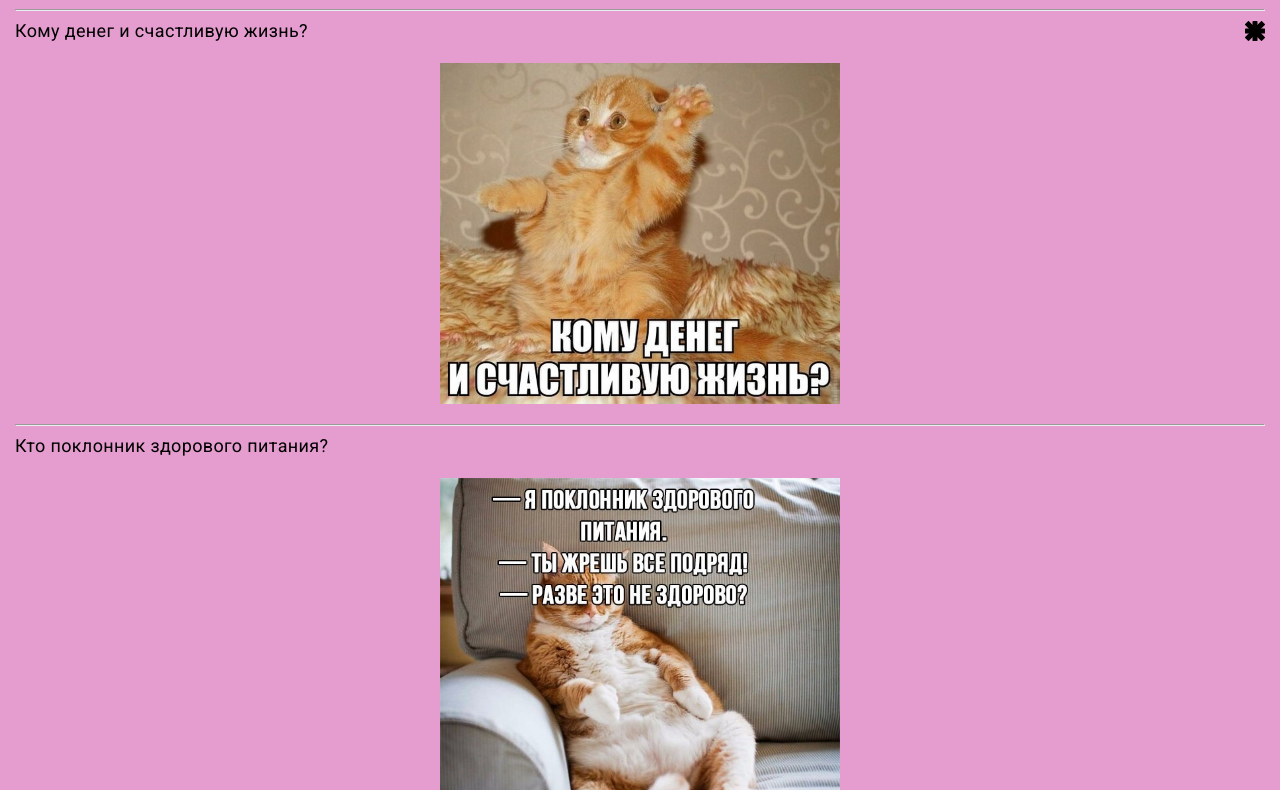
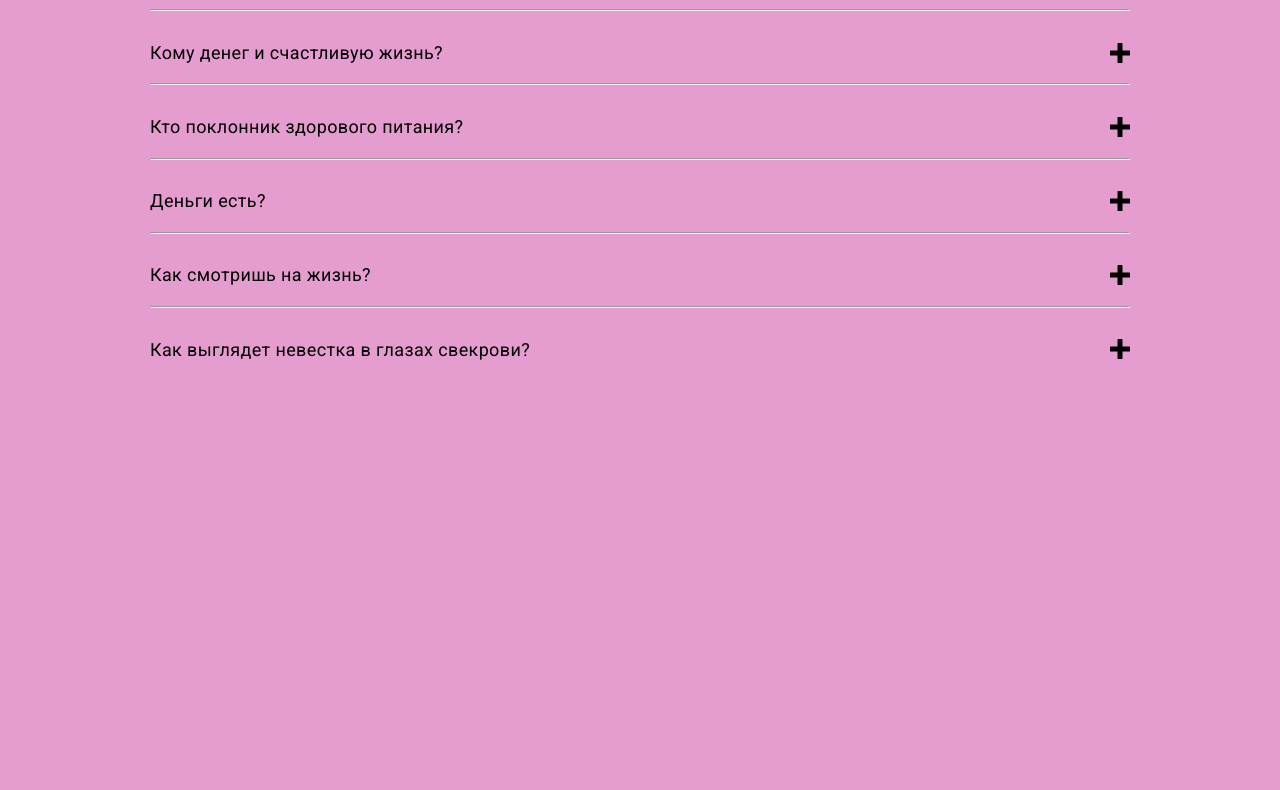
Before and after one commit to Elena040683/cssBayan, a plain HTML site: page cssBayan/index.html in a window 1280 px wide. Shown: the part 98-888 px from the top of the page. After the commit the page ends 800 px from the top, so only its background shows below. Drawn offline with nearby package versions, Linux system fonts and the light colour scheme.

Commit message:
feat: add checkbox  (Sun, Mar 12, 2023 22:50:15 PM)

```diff
--- a/cssBayan/css/style.css
+++ b/cssBayan/css/style.css
@@ -33,7 +33,7 @@
 .container {
   max-width: 100%;
   margin: 40px auto;
-  padding: 0 15px;
+  padding: 0 150px;
 }
 
 h1 {
@@ -45,14 +45,12 @@
   display: flex;
   justify-content: space-between;
   align-items: center;
-
   color: #000;
   cursor: pointer;
 }
 
 .input {
   appearance: none;
-
 }
 
 .mem {
@@ -63,4 +61,27 @@
   width: 25rem;
   height: 100%;
   margin: 0 auto;
+  display: none;
 }
+
+.icon-close {
+  display: none;
+}
+
+.input:hover ~ .mem-thumb,
+.input:hover  + label svg .icon-close {
+  display: block;
+}
+
+.input:hover  + label svg .icon-open {
+  display: none;
+}
+
+.input:checked ~ .mem-thumb,
+.input:checked + label svg .icon-close {
+  display: block;
+}
+
+.input:checked + label svg .icon-open {
+  display: none;
+}
--- a/cssBayan/index.html
+++ b/cssBayan/index.html
@@ -22,13 +22,13 @@
     <h1>CSS Bayan</h1>
     <hr/>
     <div class="mem">
+      <input class="input" type="checkbox" id="cat">
       <label class="title" for="cat">Кому денег и счастливую жизнь?
         <svg width="20" height="20">
           <use href="./svg/symbol-defs.svg#icon-plus" class="icon-open"></use>
           <use href="./svg/symbol-defs.svg#icon-cross" class="icon-close"></use>
         </svg>
       </label>
-      <input class="input" type="radio" id="cat">
       <div class="mem-thumb">
         <img src="./img/cat.jpg" alt="cat">
       </div>
@@ -36,32 +36,52 @@
     <hr/>
 
     <div class="mem">
-      <label class="title" for="fatCat">Кто поклонник здорового питания?</label>
-      <input class="input" type="radio" id="fatCat">
+      <input class="input" type="checkbox" id="fatCat">
+      <label class="title" for="fatCat">Кто поклонник здорового питания?
+        <svg width="20" height="20">
+          <use href="./svg/symbol-defs.svg#icon-plus" class="icon-open"></use>
+          <use href="./svg/symbol-defs.svg#icon-cross" class="icon-close"></use>
+        </svg>
+      </label>
       <div class="mem-thumb">
         <img src="./img/fatCat.jpg" alt="fatCat">
       </div>
     </div>
     <hr/>
     <div class="mem">
-      <label class="title" for="noMoney">Деньги есть?</label>
-      <input class="input" type="radio" id="noMoney">
+      <input class="input" type="checkbox" id="noMoney">
+      <label class="title" for="noMoney">Деньги есть?
+        <svg width="20" height="20">
+          <use href="./svg/symbol-defs.svg#icon-plus" class="icon-open"></use>
+          <use href="./svg/symbol-defs.svg#icon-cross" class="icon-close"></use>
+        </svg>
+      </label>
       <div class="mem-thumb">
         <img src="./img/noMoney.jpg" alt="noMoney">
       </div>
     </div>
     <hr/>
     <div class="mem">
-      <label class="title" for="viewOfLife">Как смотришь на жизнь?</label>
-      <input class="input" type="radio" id="viewOfLife">
+      <input class="input" type="checkbox" id="viewOfLife">
+      <label class="title" for="viewOfLife">Как смотришь на жизнь?
+        <svg width="20" height="20">
+          <use href="./svg/symbol-defs.svg#icon-plus" class="icon-open"></use>
+          <use href="./svg/symbol-defs.svg#icon-cross" class="icon-close"></use>
+        </svg>
+      </label>
       <div class="mem-thumb">
         <img src="./img/viewOfLife.jpg" alt="viewOfLife">
       </div>
     </div>
     <hr/>
     <div class="mem">
-      <label class="title" for="wife">Как выглядет невестка в глазах свекрови?</label>
-      <input class="input" type="radio" id="wife">
+      <input class="input" type="checkbox" id="wife">
+      <label class="title" for="wife">Как выглядет невестка в глазах свекрови?
+        <svg width="20" height="20">
+          <use href="./svg/symbol-defs.svg#icon-plus" class="icon-open"></use>
+          <use href="./svg/symbol-defs.svg#icon-cross" class="icon-close"></use>
+        </svg>
+      </label>
       <div class="mem-thumb">
         <img src="./img/wife.jpg" alt="wife">
       </div>
```
